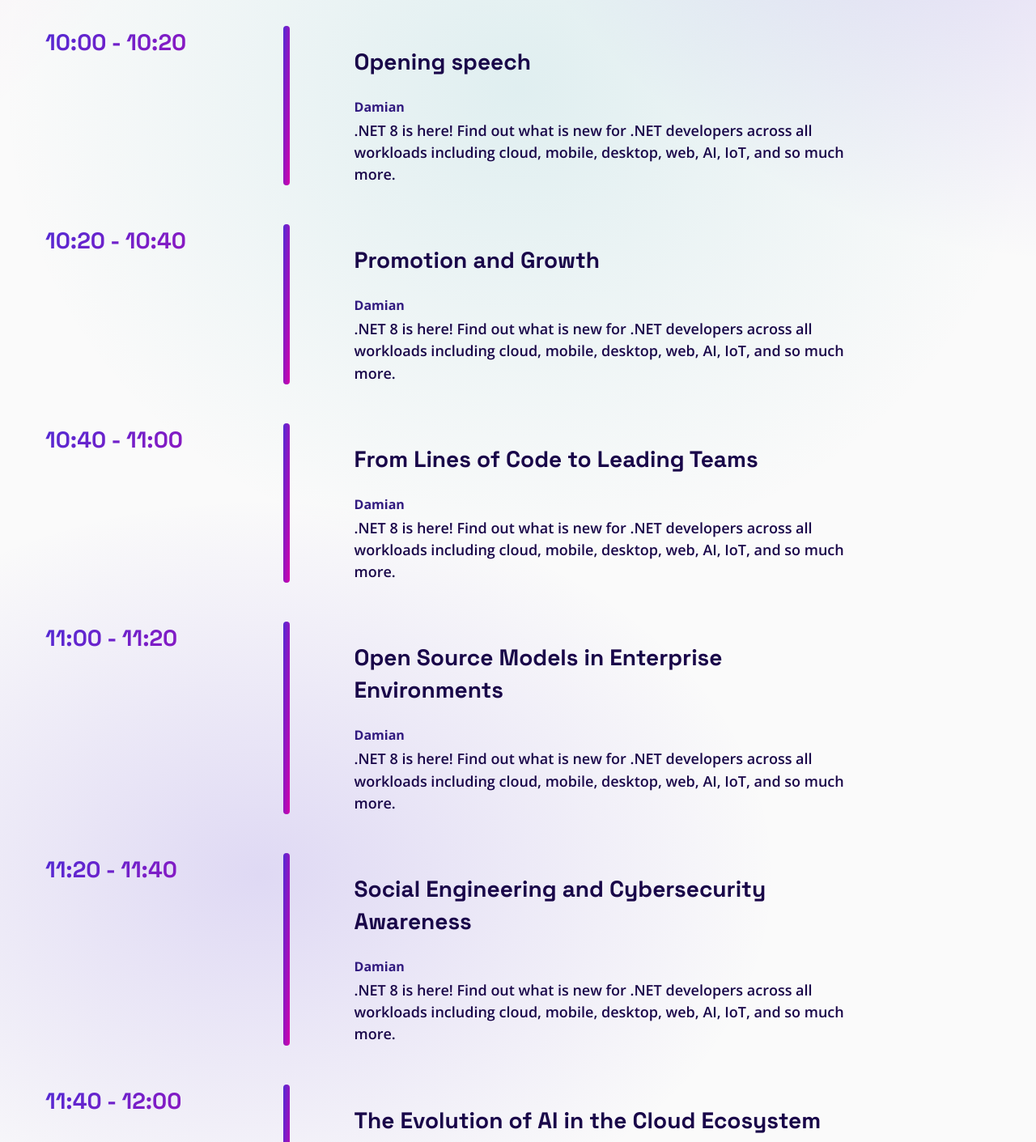
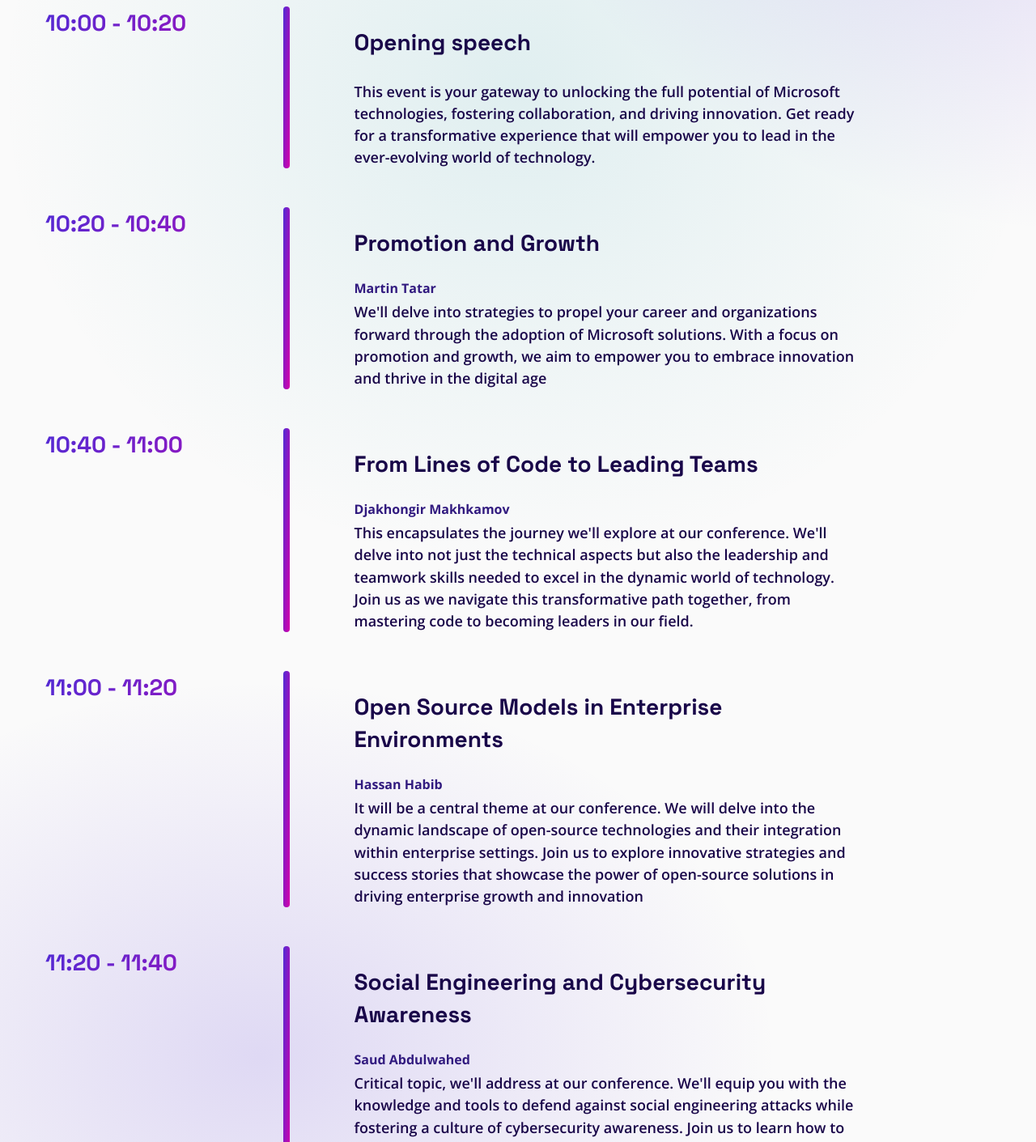
Before and after one commit to MDCUzbekistan/dotnetconf, a Next.js app: page /agenda in a window 1280 px wide. Shown: the part 480-1891 px from the top of the page at 81% size. Built offline with nearby package versions, Linux system fonts and the light colour scheme.

Commit message:
🧹 chore: added agenda

```diff
--- a/src/components/home/connect/connect.jsx
+++ b/src/components/home/connect/connect.jsx
@@ -21,7 +21,7 @@ function Connect() {
         </p>
       </div>
       <p className={styles.followText}>
-        Follow the event
+        Follow the event{" "}
         <Gradient gradientVariant="primary">
           <a
             className={styles.followLink}
--- a/src/components/home/speakers/speakers.module.css
+++ b/src/components/home/speakers/speakers.module.css
@@ -32,7 +32,7 @@
   line-height: 2.75rem;
   font-weight: 700;
 
-  color: var(--color-title-font);
+  color: #fff;
 }
 
 .surname {
@@ -41,7 +41,7 @@
   font-weight: 600;
   line-height: 1.875rem;
 
-  color: var(--color-title-font);
+  color: #fff;
 }
 
 .img {
--- a/src/components/home/sponsors/sponsors.jsx
+++ b/src/components/home/sponsors/sponsors.jsx
@@ -8,7 +8,7 @@ function Sponsors() {
   return (
     <section className={styles.wrapper}>
       <Heading className={styles.title} level={2}>
-        Our sponsors
+        Our partners
       </Heading>
       <div className={styles.list}>
         {sponsors.map((item) => {
--- a/src/data.js
+++ b/src/data.js
@@ -10,8 +10,8 @@ export const agenda = [
         timeTo: "10:00",
         title: "Registration",
         description:
-          ".NET 8 is here! Find out what is new for .NET developers across all workloads including cloud, mobile, desktop, web, AI, IoT, and so much more.",
-        speakers: ["Damian"],
+          "The formal arrangement made by individuals to secure their place at our conference, ensuring that they have access to the full range of conference offerings.",
+        speakers: [],
       },
       {
         id: 2,
@@ -19,8 +19,8 @@ export const agenda = [
         timeTo: "10:20",
         title: "Opening speech",
         description:
-          ".NET 8 is here! Find out what is new for .NET developers across all workloads including cloud, mobile, desktop, web, AI, IoT, and so much more.",
-        speakers: ["Damian"],
+          "This event is your gateway to unlocking the full potential of Microsoft technologies, fostering collaboration, and driving innovation. Get ready for a transformative experience that will empower you to lead in the ever-evolving world of technology.",
+        speakers: [],
       },
       {
         id: 3,
@@ -28,8 +28,8 @@ export const agenda = [
         timeTo: "10:40",
         title: "Promotion and Growth",
         description:
-          ".NET 8 is here! Find out what is new for .NET developers across all workloads including cloud, mobile, desktop, web, AI, IoT, and so much more.",
-        speakers: ["Damian"],
+          "We'll delve into strategies to propel your career and organizations forward through the adoption of Microsoft solutions. With a focus on promotion and growth, we aim to empower you to embrace innovation and thrive in the digital age",
+        speakers: ["Martin Tatar"],
       },
       {
         id: 4,
@@ -37,8 +37,8 @@ export const agenda = [
         timeTo: "11:00",
         title: "From Lines of Code to Leading Teams",
         description:
-          ".NET 8 is here! Find out what is new for .NET developers across all workloads including cloud, mobile, desktop, web, AI, IoT, and so much more.",
-        speakers: ["Damian"],
+          "This encapsulates the journey we'll explore at our conference. We'll delve into not just the technical aspects but also the leadership and teamwork skills needed to excel in the dynamic world of technology. Join us as we navigate this transformative path together, from mastering code to becoming leaders in our field.",
+        speakers: ["Djakhongir Makhkamov"],
       },
       {
         id: 5,
@@ -46,8 +46,8 @@ export const agenda = [
         timeTo: "11:20",
         title: "Open Source Models in Enterprise Environments",
         description:
-          ".NET 8 is here! Find out what is new for .NET developers across all workloads including cloud, mobile, desktop, web, AI, IoT, and so much more.",
-        speakers: ["Damian"],
+          "It will be a central theme at our conference. We will delve into the dynamic landscape of open-source technologies and their integration within enterprise settings. Join us to explore innovative strategies and success stories that showcase the power of open-source solutions in driving enterprise growth and innovation",
+        speakers: ["Hassan Habib"],
       },
       {
         id: 6,
@@ -55,8 +55,8 @@ export const agenda = [
         timeTo: "11:40",
         title: "Social Engineering and Cybersecurity Awareness",
         description:
-          ".NET 8 is here! Find out what is new for .NET developers across all workloads including cloud, mobile, desktop, web, AI, IoT, and so much more.",
-        speakers: ["Damian"],
+          "Critical topic, we'll address at our conference. We'll equip you with the knowledge and tools to defend against social engineering attacks while fostering a culture of cybersecurity awareness. Join us to learn how to safeguard your digital presence and protect your organization from evolving security threats.",
+        speakers: ["Saud Abdulwahed"],
       },
       {
         id: 7,
@@ -64,8 +64,8 @@ export const agenda = [
         timeTo: "12:00",
         title: "The Evolution of AI in the Cloud Ecosystem",
         description:
-          ".NET 8 is here! Find out what is new for .NET developers across all workloads including cloud, mobile, desktop, web, AI, IoT, and so much more.",
-        speakers: ["Damian"],
+          "Focal point of discussion at our conference, We'll delve into the remarkable journey of artificial intelligence within cloud environments, exploring its impact on industries and innovation. Join us to witness the latest advancements, applications, and strategies that are shaping the future of AI in the cloud ecosystem.",
+        speakers: ["Bobur Umurzokov"],
       },
       {
         id: 8,
@@ -73,8 +73,8 @@ export const agenda = [
         timeTo: "13:00",
         title: "Lunch break / Networking",
         description:
-          ".NET 8 is here! Find out what is new for .NET developers across all workloads including cloud, mobile, desktop, web, AI, IoT, and so much more.",
-        speakers: ["Damian"],
+          "Take the opportunity to refuel both your body and your professional network. Connect with fellow attendees, engage in meaningful conversations, and build lasting relationships in a relaxed and social setting. Enjoy your meal and make the most of this valuable networking time",
+        speakers: [""],
       },
       {
         id: 9,
@@ -82,8 +82,8 @@ export const agenda = [
         timeTo: "14:30",
         title: "Welcome to .NET 8",
         description:
-          ".NET 8 is here! Find out what is new for .NET developers across all workloads including cloud, mobile, desktop, web, AI, IoT, and so much more.",
-        speakers: ["Damian"],
+          "This marks the beginning of an exciting journey into the latest advancements and capabilities in the .NET ecosystem. Join us as we explore the innovations, enhancements, and opportunities that .NET 8 has to offer",
+        speakers: ["Nozim Turakulov"],
       },
       {
         id: 10,
@@ -91,8 +91,8 @@ export const agenda = [
         timeTo: "15:00",
         title: "Full stack web UI with Blazor in .NET 8",
         description:
-          ".NET 8 is here! Find out what is new for .NET developers across all workloads including cloud, mobile, desktop, web, AI, IoT, and so much more.",
-        speakers: ["Damian"],
+          "Captivating topic we'll delve into during our conference. Join us to uncover the power of Blazor in developing end-to-end web applications with .NET 8, embracing both the front-end and back-end aspects of web development. Don't miss this opportunity to explore the future of web UI ",
+        speakers: ["Izzatkhon Shamsiev"],
       },
       {
         id: 11,
@@ -101,8 +101,8 @@ export const agenda = [
         title:
           "Performance Improvements in .NET 8, ASP.NET Core, and .NET MAUI",
         description:
-          ".NET 8 is here! Find out what is new for .NET developers across all workloads including cloud, mobile, desktop, web, AI, IoT, and so much more.",
-        speakers: ["Damian"],
+          "It will be a spotlight topic at our conference. Join us to discover the substantial enhancements and optimizations in these key frameworks, and learn how they can elevate the speed and efficiency of your applications. Don't miss this chance to stay ahead of the curve in performance-driven development.",
+        speakers: ["Oybek Jumaniyozov"],
       },
       {
         id: 12,
@@ -110,8 +110,8 @@ export const agenda = [
         timeTo: "16:00",
         title: "What's New in C# 12",
         description:
-          ".NET 8 is here! Find out what is new for .NET developers across all workloads including cloud, mobile, desktop, web, AI, IoT, and so much more.",
-        speakers: ["Damian"],
+          "Highly anticipated session at our conference. Join us to explore the latest features, enhancements, and language innovations in C# 12, and stay at the forefront of modern programming capabilities. This session is your gateway to unlocking the full potential of the C# language.",
+        speakers: ["Doniyor Niyozov"],
       },
       {
         id: 13,
@@ -119,8 +119,17 @@ export const agenda = [
         timeTo: "16:30",
         title: "Building Cloud Native apps with .NET 8",
         description:
-          ".NET 8 is here! Find out what is new for .NET developers across all workloads including cloud, mobile, desktop, web, AI, IoT, and so much more.",
-        speakers: ["Damian"],
+          "Building Cloud-Native Apps with .NET 8 is a key focus of our conference. Join us to delve into the world of cloud-native development, harnessing the power of .NET 8 to create scalable, resilient, and highly available cloud applications. This session is your gateway to mastering the art of cloud-native architecture with .NET.",
+        speakers: ["Milan Jovanović"],
+      },
+      {
+        id: 14,
+        timeFrom: "16:30",
+        timeTo: "18:00",
+        title: "Closing Session",
+        description:
+          "We'll conclude our conference with gratitude and reflection. It's the time to recap key takeaways, express appreciation to our speakers and attendees, and look ahead to the future of technology and innovation. Thank you for being a part of this incredible journey, and let's close our conference on a high note.",
+        speakers: [],
       },
     ],
   },
```
Also changed, not shown: src/app/speakers/speakers.module.css (+10 -0 lines).
